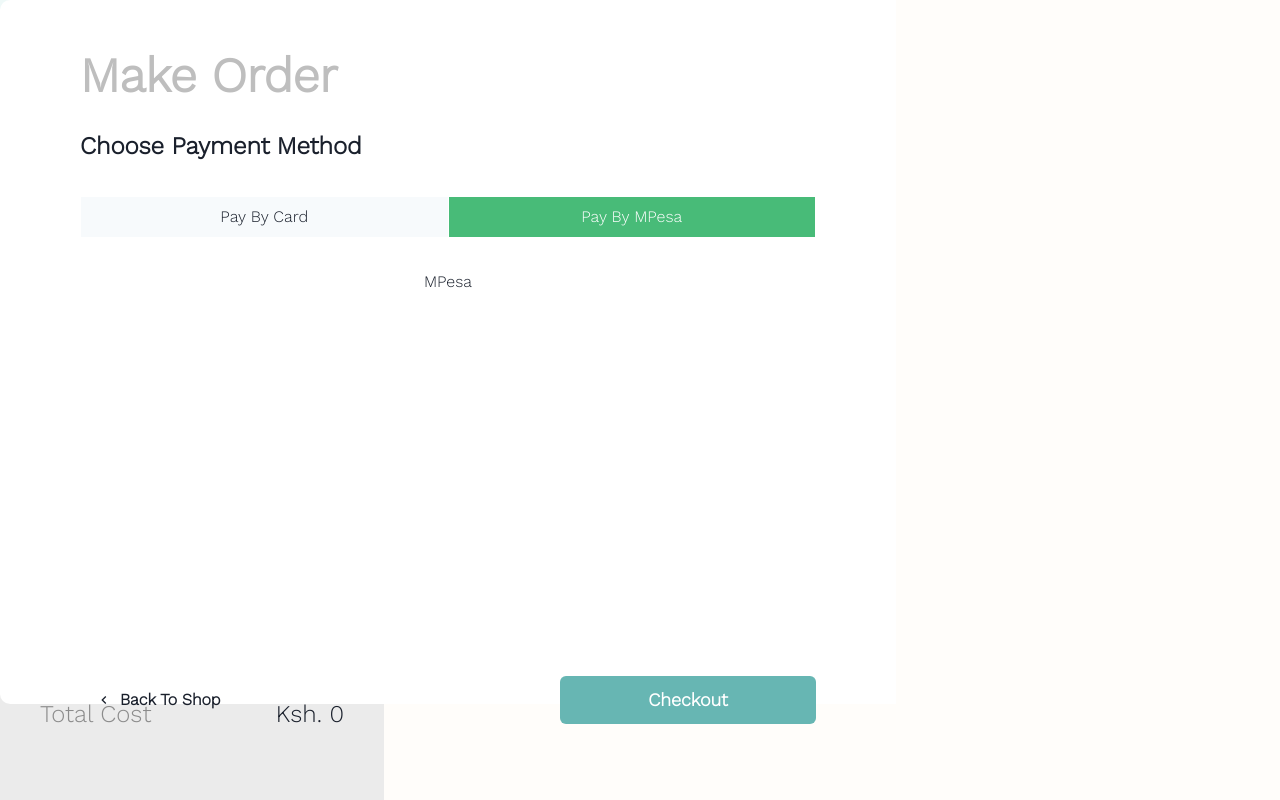
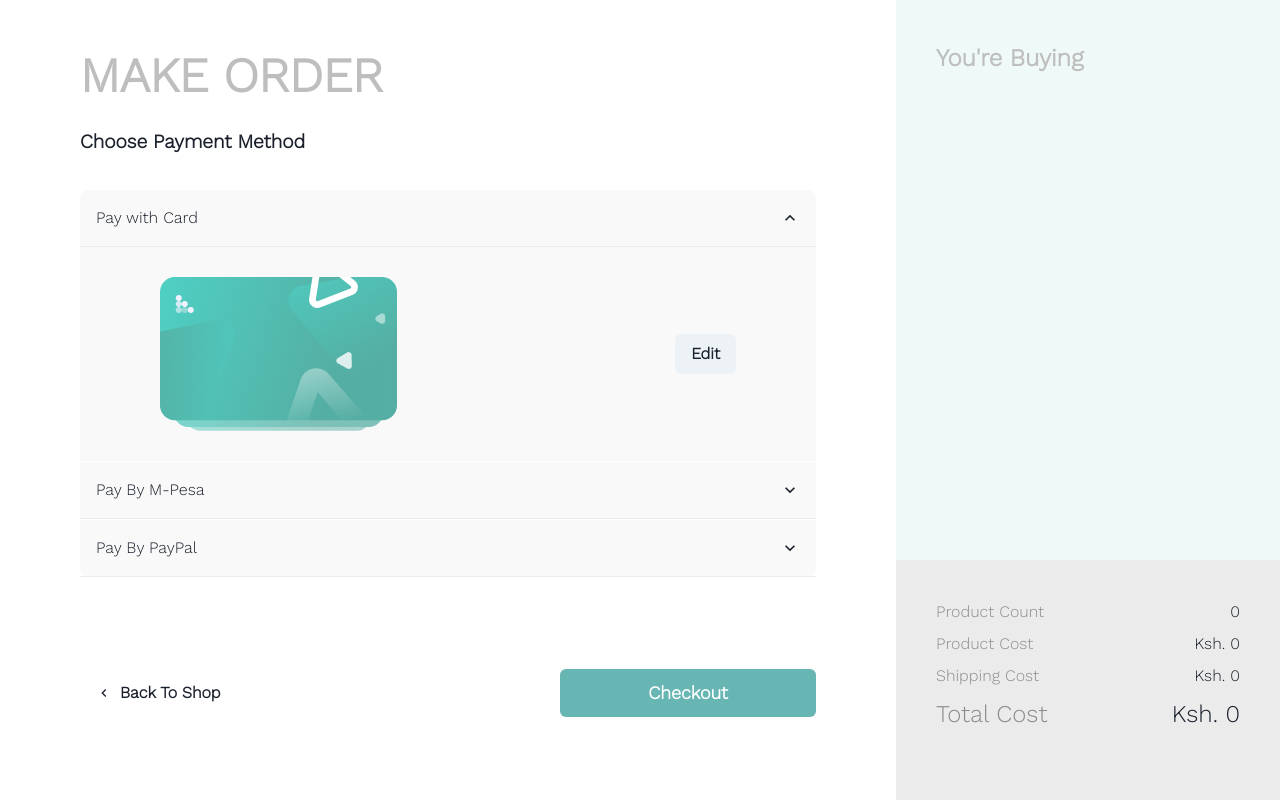
Before and after one commit to ProjectXV/GlamourHaven, a React (Create React App) app in the folder client/: page /checkout in a window 1280 px wide. Built offline with nearby package versions, Linux system fonts and the light colour scheme.

Commit message:
Edited Checkout Page UI

```diff
--- a/client/src/pages/Checkout.js
+++ b/client/src/pages/Checkout.js
@@ -5,105 +5,27 @@
   Box,
   Button,
   Text,
-  FormControl,
-  FormLabel,
-  Input,
-  InputGroup,
-  InputLeftElement,
   Flex,
   Spacer,
   ButtonGroup,
-  Tabs,
-  TabList,
-  Tab,
-  TabPanels,
-  TabPanel,
-  useColorModeValue,
+  Image,
+  AccordionItem,
+  Accordion,
+  AccordionButton,
+  AccordionIcon,
+  AccordionPanel,
+  Stack,
 } from "@chakra-ui/react";
 import { ChevronLeftIcon } from "@chakra-ui/icons";
-import { BiCategory, BiLockAlt } from "react-icons/bi";
-import { FaCalendar, FaRegWindowMaximize } from "react-icons/fa";
 import CartItem from "../components/CartItem";
 import { AppState } from "../context/AppProvider";
 import { useNavigate } from "react-router-dom";
+import card from "../assets/VisaCard.png";
 
-const PayByCard = () => {
-  return (
-    <VStack mt="5px">
-      <Box alignSelf="center">
-        <FormControl id="card-no" isRequired>
-          <FormLabel>Card Number</FormLabel>
-          <InputGroup>
-            <InputLeftElement
-              pointerEvents="none"
-              children={<FaRegWindowMaximize color="gray.300" />}
-            />
-            <Input
-              variant="filled"
-              width="400px"
-              placeholder="0000 0000 0000 0000"
-              type="text"
-            />
-          </InputGroup>
-        </FormControl>
-      </Box>
-      <HStack>
-        <FormControl id="expirydate" isRequired>
-          <FormLabel>Expiry Date</FormLabel>
-          <InputGroup>
-            <InputLeftElement
-              pointerEvents="none"
-              children={<FaCalendar color="gray.300" />}
-            />
-            <Input
-              type="text"
-              variant="filled"
-              width="200px"
-              placeholder="mm/dd/yy"
-            />
-          </InputGroup>
-        </FormControl>
-
-        <FormControl id="cvc" isRequired>
-          <FormLabel>CVC/CVV</FormLabel>
-          <InputGroup>
-            <InputLeftElement
-              pointerEvents="none"
-              children={<BiLockAlt color="gray.300" />}
-            />
-            <Input
-              variant="filled"
-              width="200px"
-              placeholder="..."
-              type="text"
-            />
-          </InputGroup>
-        </FormControl>
-      </HStack>
-      <HStack>
-        <BiLockAlt color="gray.300" />
-        <Text>Your transaction is secured with SSL encryption</Text>
-      </HStack>
-      {/* <HStack>
-                  <Button
-                    type="submit"
-                    alignSelf="center"
-                    padding="10px"
-                    background="brand.300"
-                    borderRadius="5px"
-                    width="400px"
-                    height="35px"
-                    color="#ffffff"
-                  >
-                    Pay Now
-                  </Button>
-                </HStack> */}
-    </VStack>
-  );
-};
-
-const PayByMPesa = () => {
-  return <Text>MPesa</Text>;
+const accordionButtonStyles = {
+  borderBottomWidth: "1px",
+  borderColor: "neutral.200",
+  p: "4",
 };
 
 const Checkout = () => {
@@ -114,33 +36,21 @@
   );
 
   const navigate = useNavigate();
-  const colors = useColorModeValue(
-    ["red.50", "teal.50", "blue.50"],
-    ["red.900", "teal.900", "blue.900"]
-  );
-  const [tabIndex, setTabIndex] = React.useState(0);
-  const bg = colors[tabIndex];
+
   return (
-
     <Flex flexDirection={["column", "column", "row", "row"]}>
-
       <Box
         height="88vh"
         bg="#fff"
         borderRadius="10px 0px 0px 10px"
-
-        width="70vw"
         position="absolute"
         left={0}
-
         width={["100vw", "100vw", "70vw", "70vw"]}
-
         py={10}
         px={20}
-        // top="12vh"
       >
         <Text
-          textTransform="capitalize"
+          textTransform="uppercase"
           fontWeight="bold"
           fontSize="3em"
           color="neutral.300"
@@ -152,7 +62,7 @@
         <Text
           textTransform="capitalize"
           fontWeight="bold"
-          fontSize="1.5em"
+          fontSize="1.2em"
           color="neutral.900"
           align="left"
           mb="4vh"
@@ -160,69 +70,75 @@
           {" "}
           Choose Payment Method
         </Text>
-        <Tabs
-          isFitted
-          variant="enclosed-colored"
-          // variant="soft-rounded"
-          defaultIndex={1}
-          onChange={(index) => setTabIndex(index)}
-          // bg={bg}
-          h="60vh"
-          borderRadius="lg"
-          width="100%"
+        <Stack h="60vh" borderRadius="lg" width="100%">
+          <Accordion
+            defaultIndex={[0]}
+            bg="#F9F9F9"
             borderColor="white"
+            borderRadius="10px"
+            allowToggle
           >
-          <TabList mb="1em">
-            <Tab
-              _selected={{ color: "white", bg: "blue.500" }}
-              _focus={{ borderColor: "none" }}
+            <AccordionItem>
+              <h2>
+                <AccordionButton
+                  {...accordionButtonStyles}
+                  borderTopRadius="10px"
                 >
-              Pay By Card
-            </Tab>
-            <Tab
-              _selected={{ color: "white", bg: "green.400" }}
-              _focus={{ borderColor: "none" }}
+                  <Box flex="1" textAlign="left">
+                    Pay with Card
+                  </Box>
+                  <AccordionIcon />
+                </AccordionButton>
+              </h2>
+              <AccordionPanel p={30} width="inherit" bg="#F9F9F9">
+                <HStack justifyContent="space-between" px={50}>
+                  <Box>
+                    <Image src={card} objectFit="cover" />
+                  </Box>
+                  <Button>Edit</Button>
+                </HStack>
+              </AccordionPanel>
+            </AccordionItem>
+            <AccordionItem>
+              <h2>
+                <AccordionButton
+                  {...accordionButtonStyles}
+                  borderTopRadius="10px"
                 >
-              Pay By MPesa
-            </Tab>
-          </TabList>
-          <TabPanels>
-            <TabPanel>
-              <PayByCard />
-            </TabPanel>
-            <TabPanel>
-              <PayByMPesa />
-            </TabPanel>
-          </TabPanels>
-        </Tabs>
-        {/* <Button
-          _hover={{
-            bg: "cyan.400",
-            color: "white",
-            borderRadius: "lg",
-          }}
-          mx="auto"
-          p={4}
-          // _expanded={{
-          //   bg: "cyan.400",
-          //   color: "white",
-          //   borderRadius: "lg",
-          // }}
-          _focus={{ borderRadius: "none" }}
-          width="400px"
-          align="center"
+                  <Box flex="1" textAlign="left">
+                    Pay By M-Pesa
+                  </Box>
+                  <AccordionIcon />
+                </AccordionButton>
+              </h2>
+              <AccordionPanel p={30} width="inherit" bg="#F9F9F9">
+                <Box>
+                  <Image src={card} objectFit="cover" />
+                </Box>
+                <Button>Edit</Button>
+              </AccordionPanel>
+            </AccordionItem>
+            <AccordionItem>
+              <h2>
+                <AccordionButton
+                  {...accordionButtonStyles}
+                  borderTopRadius="10px"
                 >
-          <Icon mr={4} as={BiCategory} />
-          <Box textAlign="left">
-            <Select>
-              <option>Pay by Card</option>
-              <option>Pay by Mpesa</option>
-              <option>Pay by PayPal</option>
-            </Select>
+                  <Box flex="1" textAlign="left">
+                    Pay By PayPal
                   </Box>
-          {/* <AccordionIcon ml={3} />
-        </Button>
-        */}
+                  <AccordionIcon />
+                </AccordionButton>
+              </h2>
+              <AccordionPanel p={30} width="inherit" bg="#F9F9F9">
+                <Box>
+                  <Image src={card} objectFit="cover" />
+                </Box>
+                <Button>Edit</Button>
+              </AccordionPanel>
+            </AccordionItem>
+          </Accordion>
+        </Stack>
         <ButtonGroup w="100%" alignItems="center">
           <Button
             variant="ghost"
@@ -240,13 +156,18 @@
         </ButtonGroup>
       </Box>
 
-      <Box h="100vh" bg="red" width={["100vw", "100vw", "30vw", "30vw"]}>
-
+      <Box
+        h="100vh"
+        bg="red"
+        width={["100vw", "100vw", "30vw", "30vw"]}
+        position="absolute"
+        right={0}
+      >
         <Box h="70vh" bg="brand.200" p={10}>
           <Text
             textTransform="capitalize"
             fontWeight="bold"
-            fontSize="2em"
+            fontSize="1.5em"
             color="neutral.300"
             align="left"
             mb="4vh"
```
Also changed, not shown: client/src/assets/VisaCard.png (added). Lines whose indentation alone changed are shown as unchanged.
